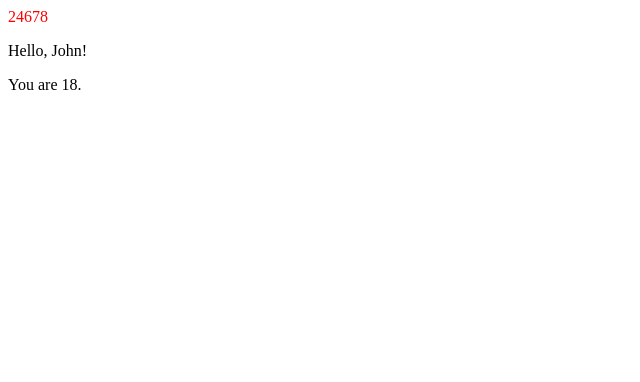
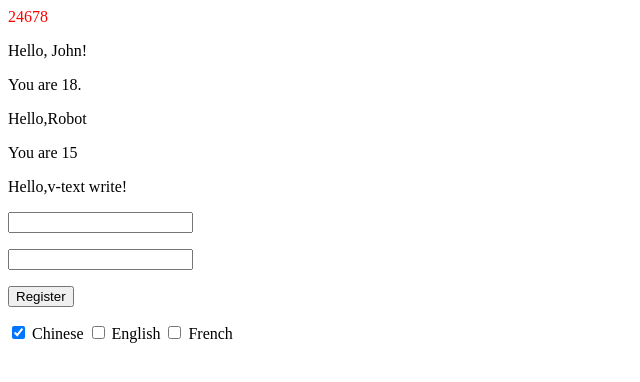
Before and after one commit to johncaijing/LearnJSHardWay, a plain HTML site: page js_fullstack/mvvm.html in a window 1280 px wide. Shown: the whole page, without its empty margins (0-640 px from the left). Drawn offline with nearby package versions, Linux system fonts and the light colour scheme.

Commit message:
update js mvvm

```diff
--- a/js_fullstack/mvvm.html
+++ b/js_fullstack/mvvm.html
@@ -3,12 +3,27 @@
    <head>
        <title>MVVM</title>
        <script src="https://cdnjs.cloudflare.com/ajax/libs/jquery/3.2.1/jquery.min.js"></script>
+       <script src="https://unpkg.com/vue@2.0.1/dist/vue.js"></script>
        <script src="./mvvm.js"></script>
    </head>
     <body>
       <p id="num">123456</p>
       <p>Hello, <span id="name">Bart</span>!</p>
       <p>You are <span id="age">12</span>.</p>
+      <div id="vm">
+          <p>Hello,{{name}}</p>
+          <p>You are {{age}}</p>
+          <p>Hello,<span v-text="name2"></span>!</p>
+      </div>
+      <form id="form" action="#" v-on:submit.prevent="register">
+          <p><input v-model="email"></p>
+          <p><input v-model="name"></p>
+          <button type="submit" class="btn btn-primary">Register</button>
+      </form>
+
+<label><input id = "cb" type="checkbox" v-model="language" value="zh"> Chinese</label>
+<label><input id = "cb" type="checkbox" v-model="language" value="en"> English</label>
+<label><input id = "cb" type="checkbox" v-model="language" value="fr"> French</label>
     </body>
 
 
--- a/js_fullstack/mvvm.js
+++ b/js_fullstack/mvvm.js
@@ -30,3 +30,56 @@ $(document).ready(function(){
     $('#name').text('John');
     $('#age').text(18);
 });
+
+//JS对象的改变，导致DOM结构作出对应的变化
+//由操作DOM变成更新JS对象的状态
+
+//MVVM的设计思想：关注Model的变化，让MVVM框架取自动更新DOM的状态
+
+//MVVM框架：
+//Angular,Backbone.js,Ember,Vue.js
+
+$(function(){
+  var vm = new Vue({
+      el:'#vm',
+      data:{
+          name:'Robot',
+          age:15,
+          name2:'v-text write'
+      }
+  });
+  window.vm = vm;
+});
+
+//单向绑定
+//Model到View的绑定
+
+//在Vue中，
+//1.直接写{{name}}绑定某个属性
+//2.使用Vue的指令v-text
+
+//双向绑定
+//Mode<-->View
+
+$(function(){
+    var form = new Vue({
+        el:'#form',
+        data:{
+            email:'',
+            name:''
+        },
+        methods:{
+            register:function(){
+                alert(JSON.stringify(this.$data));
+            }
+        }
+    });
+    var cb = new Vue({
+        el:'#cb',
+        data:{
+            language:['zh']
+        }
+    });
+    window.form = form;
+    window.cb = cb;
+});
```
